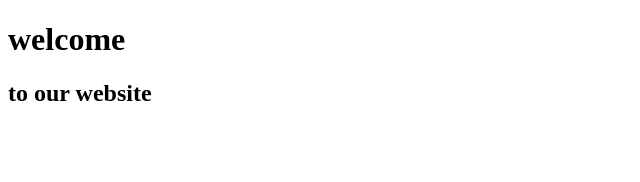
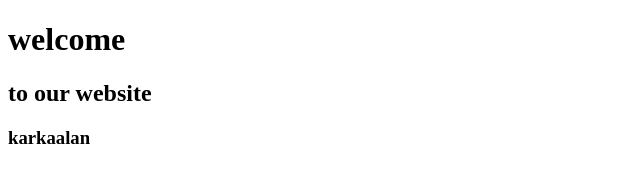
Before and after one commit to rajr54467199/firstPortfolio, a plain HTML site: page myFirstFile.html in a window 1280 px wide. Shown: the whole page, without its empty margins (0-640 px from the left). Drawn offline with Linux system fonts and the light colour scheme.

Commit message:
added karikalan  heading

```diff
--- a/myFirstFile.html
+++ b/myFirstFile.html
@@ -9,5 +9,6 @@
 <body>
     <h1>welcome</h1>
     <h2>to our website</h2>
+    <h3>karkaalan</h3>
 </body>
 </html>
```
